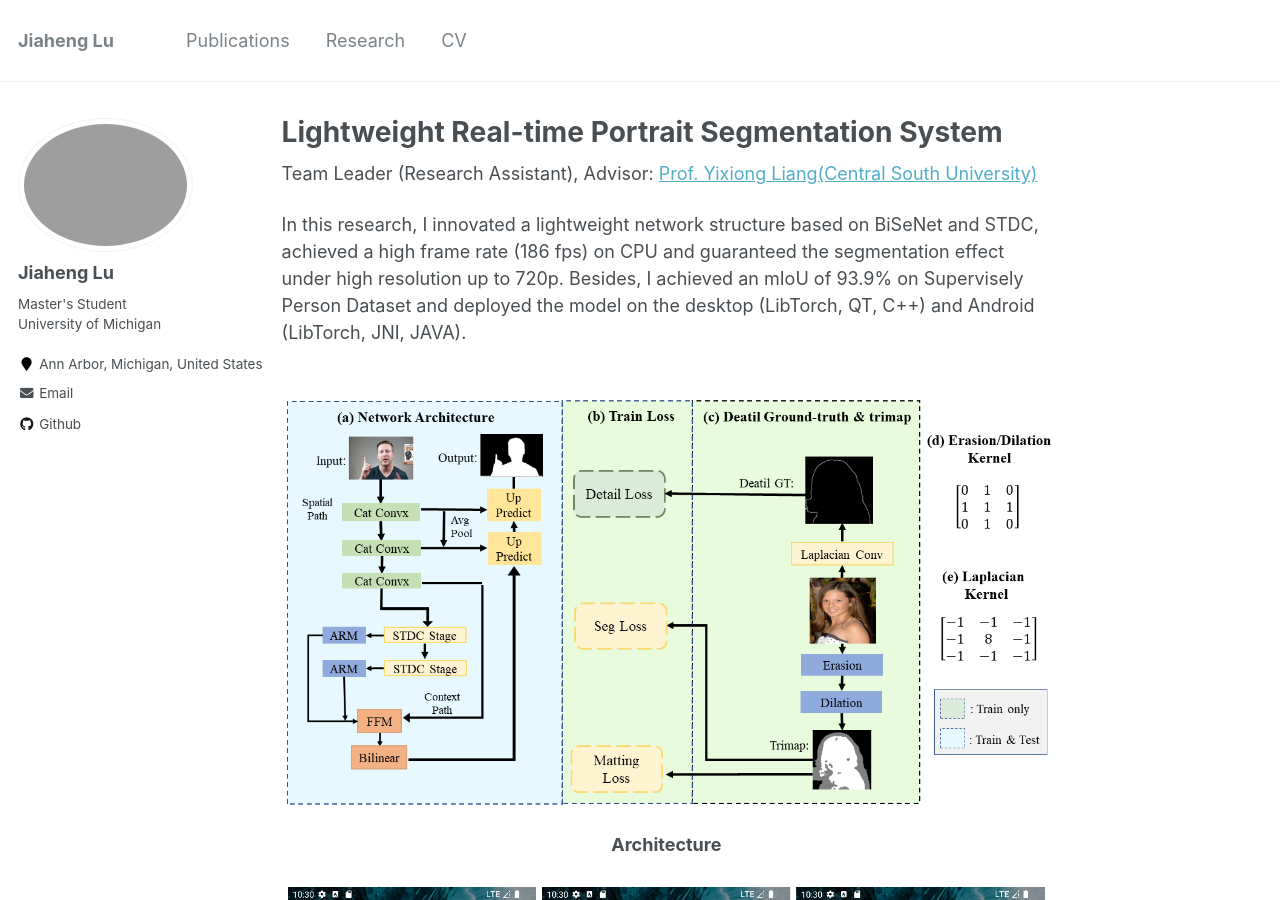
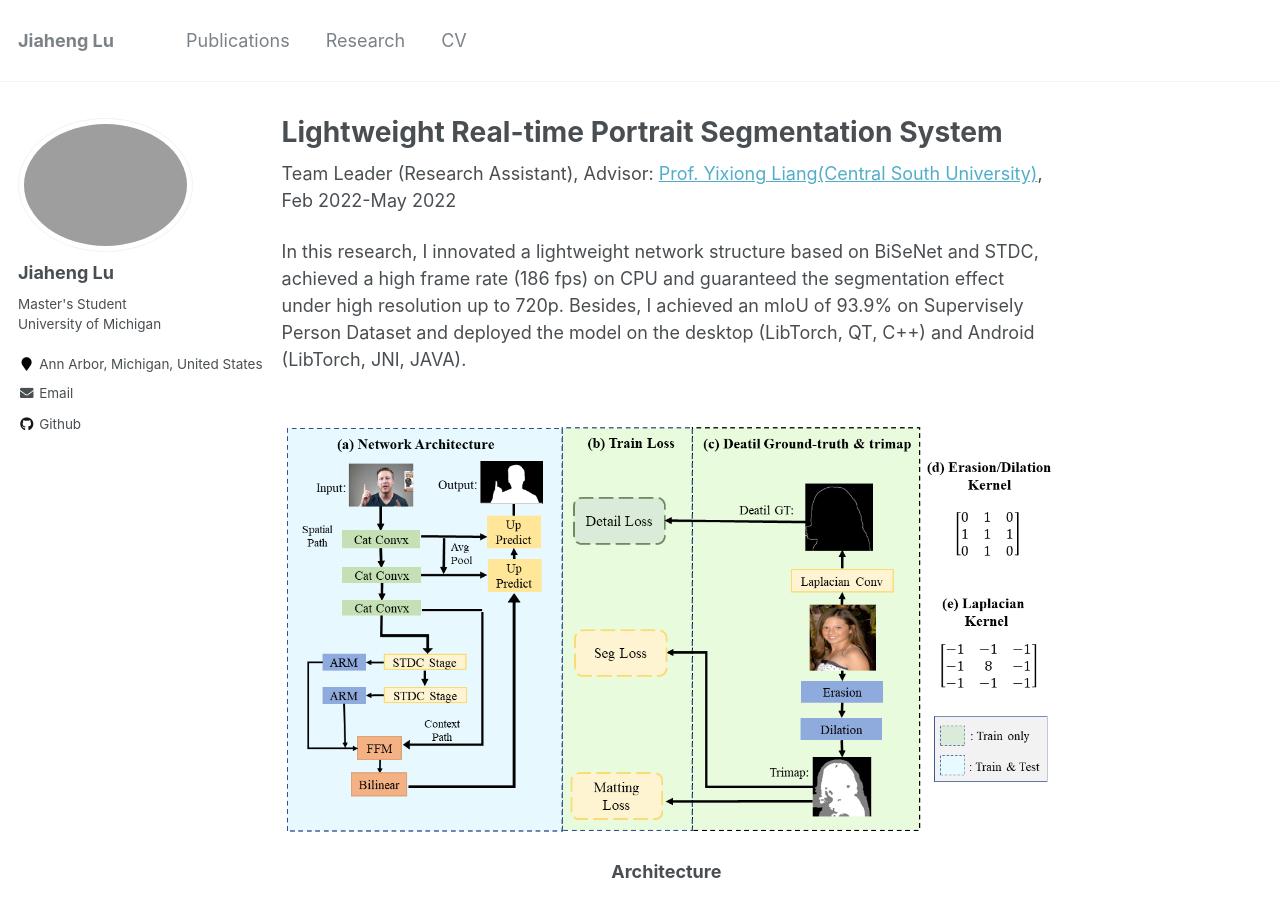
Before and after one commit to JhengLu/JhengLu.github.io, a Jekyll site: the page built from _teaching/2022-02-01-CV.md, in a window 1280 px wide and 900 px high. Built offline with Jekyll 4.4.1, drawn with Linux system fonts in a browser that asks for light colours.

Commit message:
Update 2022-02-01-CV.md

```diff
--- a/_teaching/2022-02-01-CV.md
+++ b/_teaching/2022-02-01-CV.md
@@ -8,7 +8,7 @@ advisor: "Advisor: Prof. Yixiong Liang"
 judge: clear
 
 ---
-<p>Team Leader (Research Assistant), Advisor: <a href="https://faculty.csu.edu.cn/yxliang/en/index.htm">Prof. Yixiong Liang(Central South University)</a> </p>
+<p>Team Leader (Research Assistant), Advisor: <a href="https://faculty.csu.edu.cn/yxliang/en/index.htm">Prof. Yixiong Liang(Central South University)</a>, Feb 2022-May 2022</p>
 In this research, I innovated a lightweight network structure based on BiSeNet and STDC, achieved a high frame rate (186 fps) on CPU and guaranteed the segmentation effect under high resolution up to 720p. Besides, I achieved an mIoU of 93.9% on Supervisely Person Dataset and deployed the model on the desktop (LibTorch, QT, C++) and Android (LibTorch, JNI, JAVA).
 
 <br>
```
